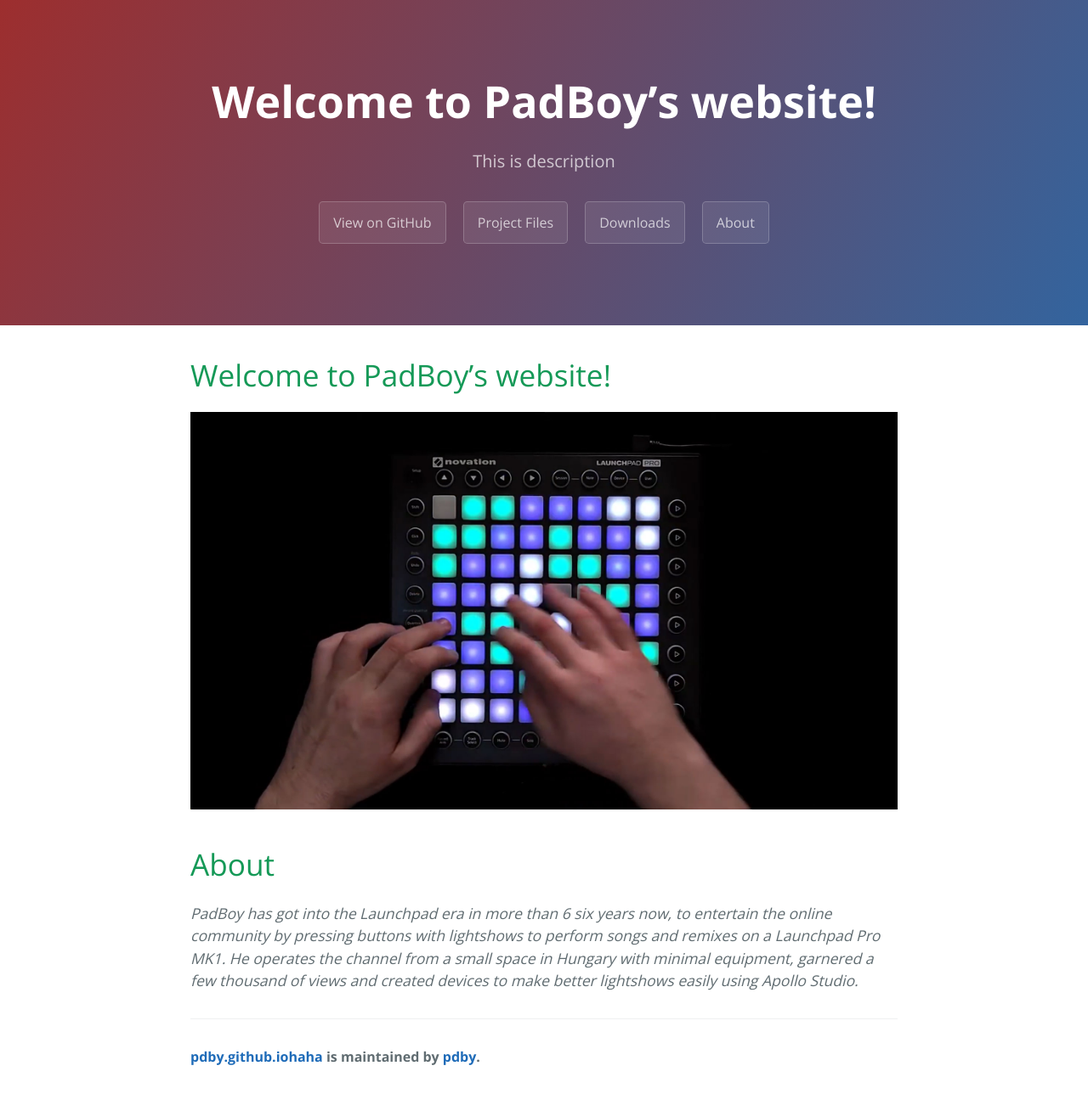
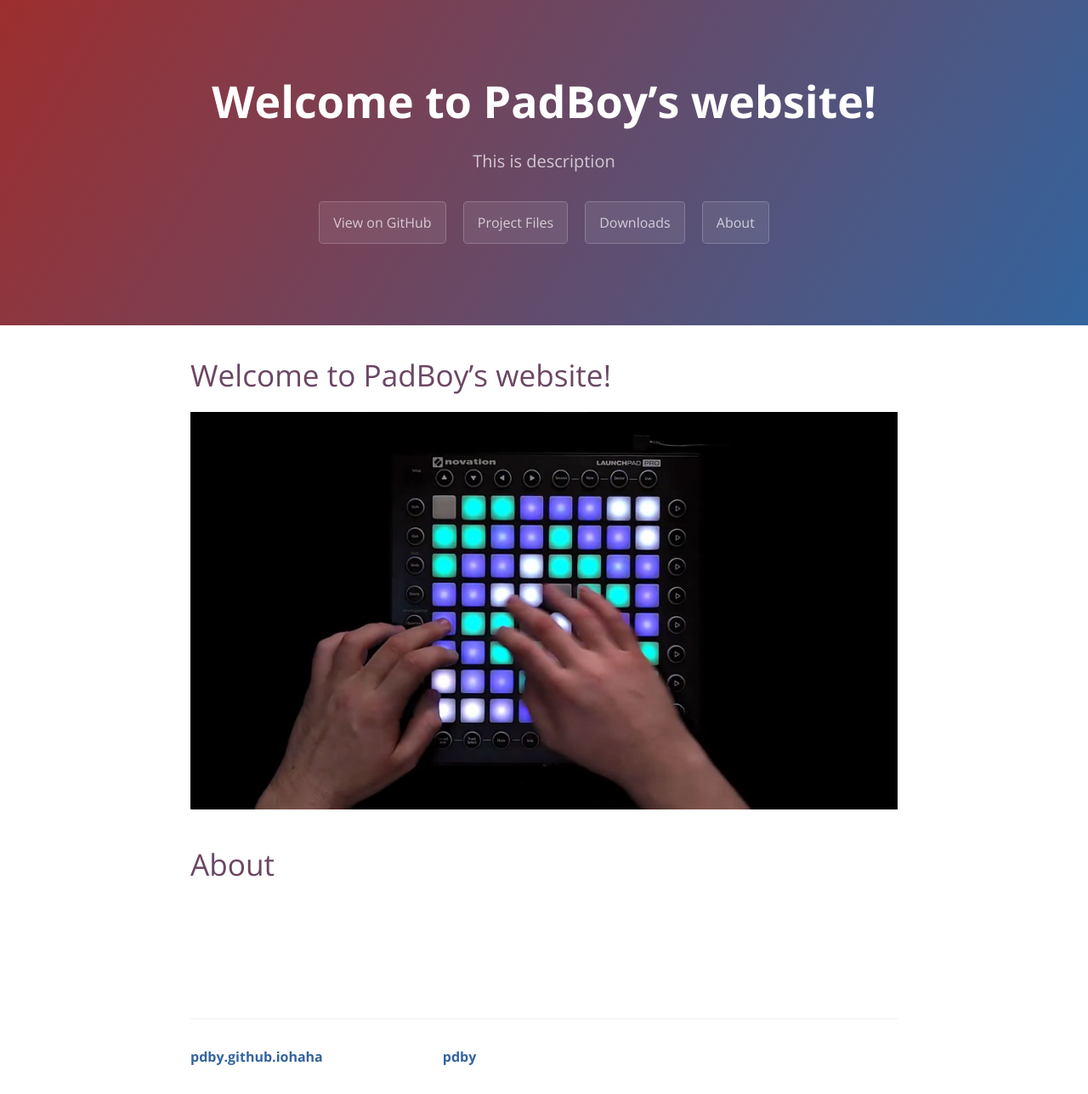
Before and after one commit to pdby/pdby.github.iohaha, a Jekyll site: the page built from index.md, in a window 1280 px wide. Shown: the whole page at 85% size. Built offline with Jekyll 4.4.1, drawn with Linux system fonts in a browser that asks for light colours; our own code applies the rules of GitHub Pages for plain Markdown files; comment, search, counter and statistics services are not loaded.

Commit message:
Update variables.scss

```diff
--- a/_sass/variables.scss
+++ b/_sass/variables.scss
@@ -8,9 +8,9 @@ $header-bg-color: #33649e !default;
 $header-bg-color-secondary: #9d2e2e !default;
 
 // Text
-$section-headings-color: #159957 !default;
-$body-text-color: #606c71 !default;
-$body-link-color: #1e6bb8 !default;
+$section-headings-color: #6b4763 !default;
+$body-text-color: #fff !default;
+$body-link-color: #33649e !default;
 $blockquote-text-color: #819198 !default;
 
 // Code
```
